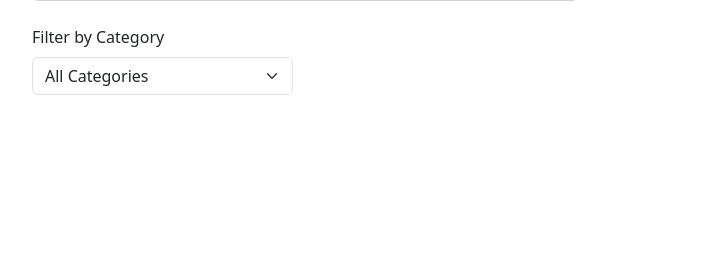
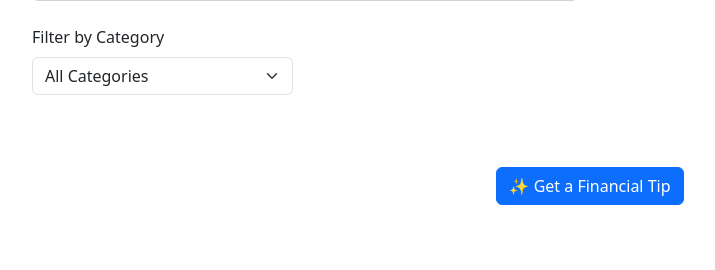
Before and after one commit to emyik/moneyparce, a Django app: page / in a window 1280 px wide. Shown: the part 375-645 px from the top of the page, without its empty margins (50-765 px from the left). Run offline with Django 5.2, Linux system fonts and the light colour scheme; a user stored in the database is signed in; data comes from the database, SQL or seed files in the repository; both versions use the stored data as it was after the commit.

Commit message:
Added functionality for personality tips

```diff
--- a/core/urls.py
+++ b/core/urls.py
@@ -15,4 +15,5 @@ urlpatterns = [
     path('categories/<int:pk>/delete/', views.delete_category, name='delete_category'),
     path('categories/manage/', views.category_manager, name='category_manager'),
     path('categories/<int:pk>/edit/', views.edit_category, name='edit_category'),
+    path('generate_financial_tips/', views.generate_financial_tips, name='generate_financial_tips'),
 ]
--- a/core/views.py
+++ b/core/views.py
@@ -1,5 +1,5 @@
 # core/views.py
-from django.shortcuts import render, redirect
+from django.shortcuts import render, redirect, reverse
 from django.contrib.auth.decorators import login_required
 from .models import Transaction, Budget, Category
 from .forms import TransactionForm
@@ -8,7 +8,16 @@ from .forms import CategoryForm
 from django.shortcuts import get_object_or_404
 from django.views.decorators.http import require_POST
 from django.contrib import messages
+from django.http import HttpResponseRedirect, JsonResponse
+from dotenv import load_dotenv
+import os
+from google import genai
 
+load_dotenv()
+
+api_key1 = os.getenv('GEMINI_API_KEY')
+
+client = genai.Client(api_key=api_key1)
 @login_required
 def dashboard(request):
     categories = Category.objects.filter(user=request.user)
@@ -175,3 +184,12 @@ def edit_category(request, pk):
         'form': form,
         'category': category
     })
+
+@login_required
+def generate_financial_tips(request):
+    if request.method == 'GET':
+        output = client.models.generate_content(model="gemini-2.0-flash",contents="Provide a one to two sentence personal finance tip. Try not to make it too basic and be intriguing.")
+        print(output)
+        text_output = output.text
+        print(text_output)
+        return JsonResponse({'text': text_output})
--- a/templates/core/dashboard.html
+++ b/templates/core/dashboard.html
@@ -73,4 +73,27 @@
     </div>
   </div>
 </div>
+    <div class="text-center my-5">
+    <button id="generate-tip-btn" class="btn btn-primary mb-3">✨ Get a Financial Tip</button>
+    <div id="tip-result" class="mt-3"></div>
+</div>
+
+<script>
+document.getElementById('generate-tip-btn').addEventListener('click', function() {
+    fetch("{% url 'generate_financial_tips' %}")
+    .then(response => response.json())
+    .then(data => {
+        document.getElementById('tip-result').innerHTML = `
+            <div class="alert alert-info">${data.text}</div>
+        `;
+    })
+    .catch(error => {
+        console.error('Error:', error);
+        document.getElementById('tip-result').innerHTML = `
+            <div class="alert alert-danger">Something went wrong. Please try again!</div>
+        `;
+    });
+});
+</script>
+
 {% endblock %}
```
Also changed, not shown: core/models.py (line endings or trailing spaces), db.sqlite3, 2 other files.
